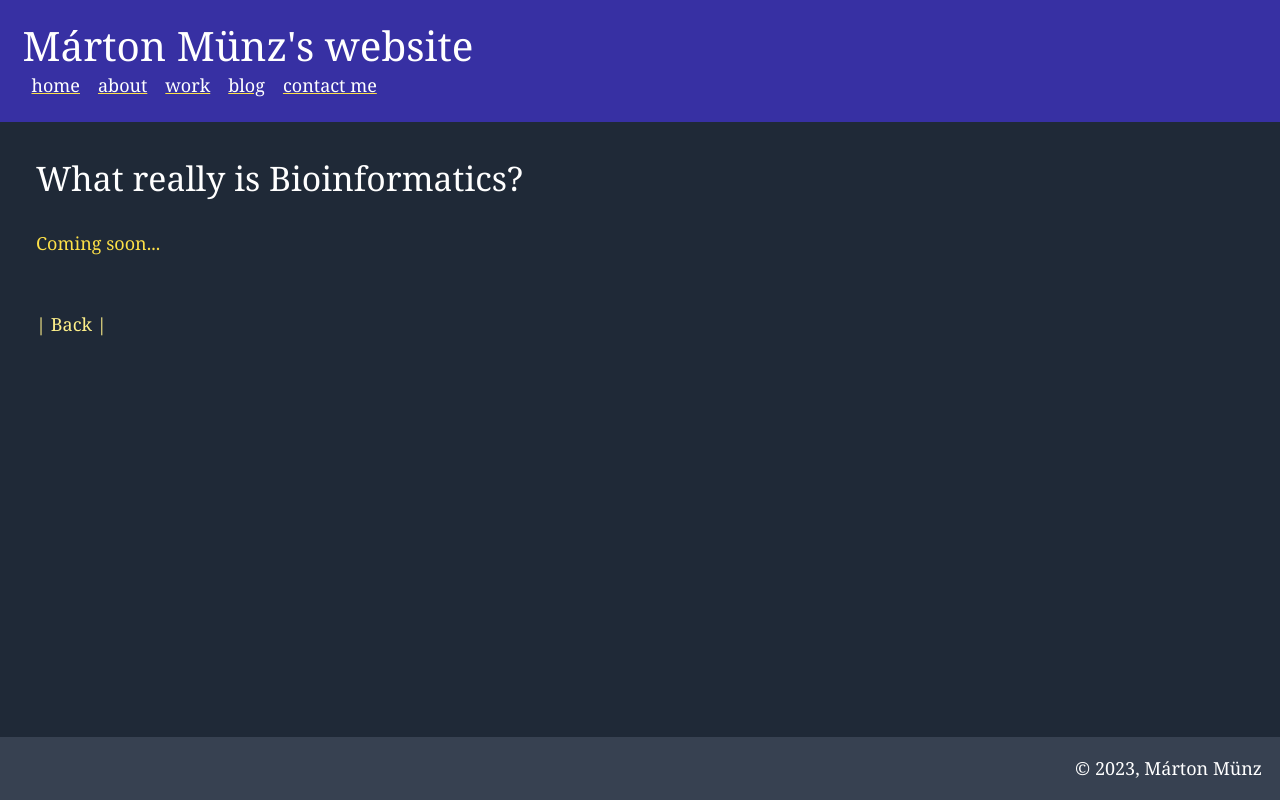
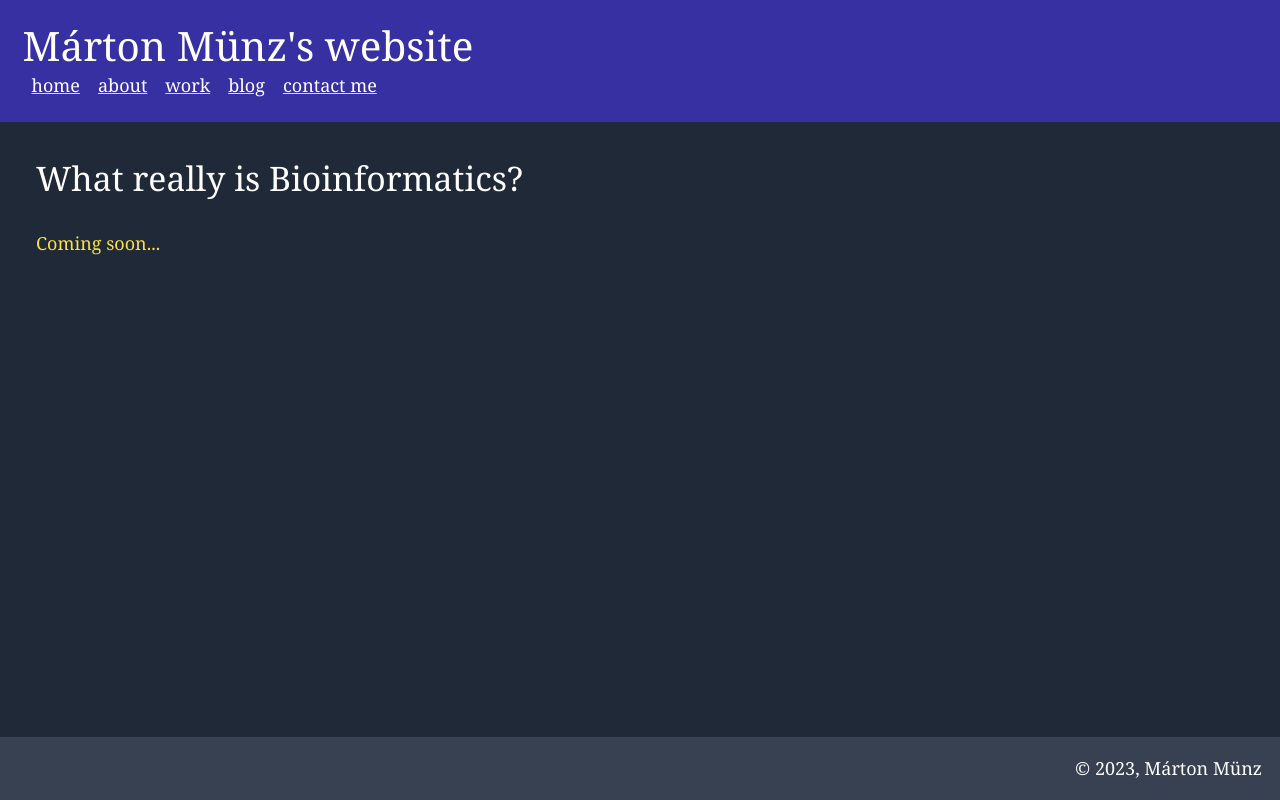
Before and after one commit to mmuenz/gtsbysite, a Gatsby site: page /bioinformatics-more in a window 1280 px wide. Built offline with nearby package versions, Linux system fonts and the light colour scheme; Gatsby itself is replaced by a stand-in of ours.

Commit message:
Minor changes in some pages

```diff
--- a/src/pages/bioinformatics-more.js
+++ b/src/pages/bioinformatics-more.js
@@ -12,11 +12,6 @@ const BioinformaticsMorePage = () => (
     />
     <p className="font-serif text-3xl mb-7">What really is Bioinformatics?</p>
     <p className="text-yellow-300">Coming soon...</p>
-    <br />
-    <br />
-    <Link className="text-yellow-200 text-md" to="/bioinformatics">
-      | Back |
-    </Link>
   </Layout>
 )
 
--- a/src/pages/bioinformatics.js
+++ b/src/pages/bioinformatics.js
@@ -9,7 +9,7 @@ const BioinformaticsPage = () => (
       title="What on earth is Bioinformatics?"
       description="What on earth is Bioinformatics? (Márton Münz's website)"
     />
-    <p className="text-3xl">What on earth is Bioinformatics?</p>
+    <p className="text-3xl">What (on earth) is Bioinformatics?</p>
     <p>
       Bioinformatics is an interdisciplinary field that combines biology,
       computer science, and mathematics/statistics, aiming to analyze and
--- a/src/pages/workdetails.js
+++ b/src/pages/workdetails.js
@@ -13,11 +13,6 @@ const WorkDetailsPage = () => (
     />
     <p className="font-serif text-3xl mb-7">About my work (more details)</p>
     <p className="text-yellow-300">Coming soon...</p>
-    <br />
-    <br />
-    <Link className="text-yellow-200 text-md" to="/work">
-      | Back |
-    </Link>
   </Layout>
 )
 
```
